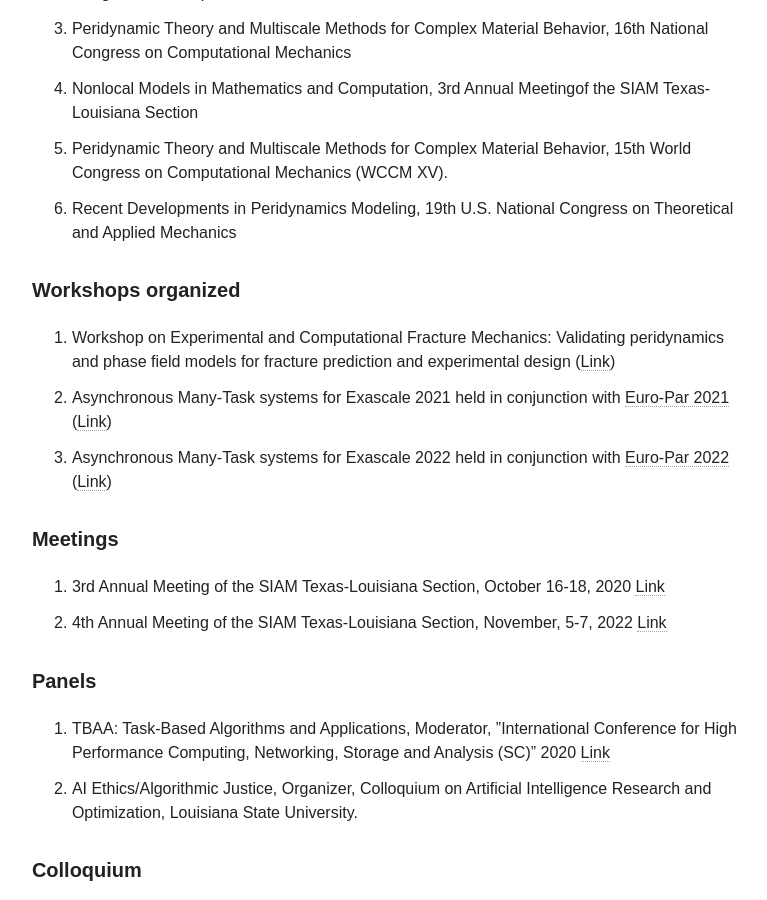
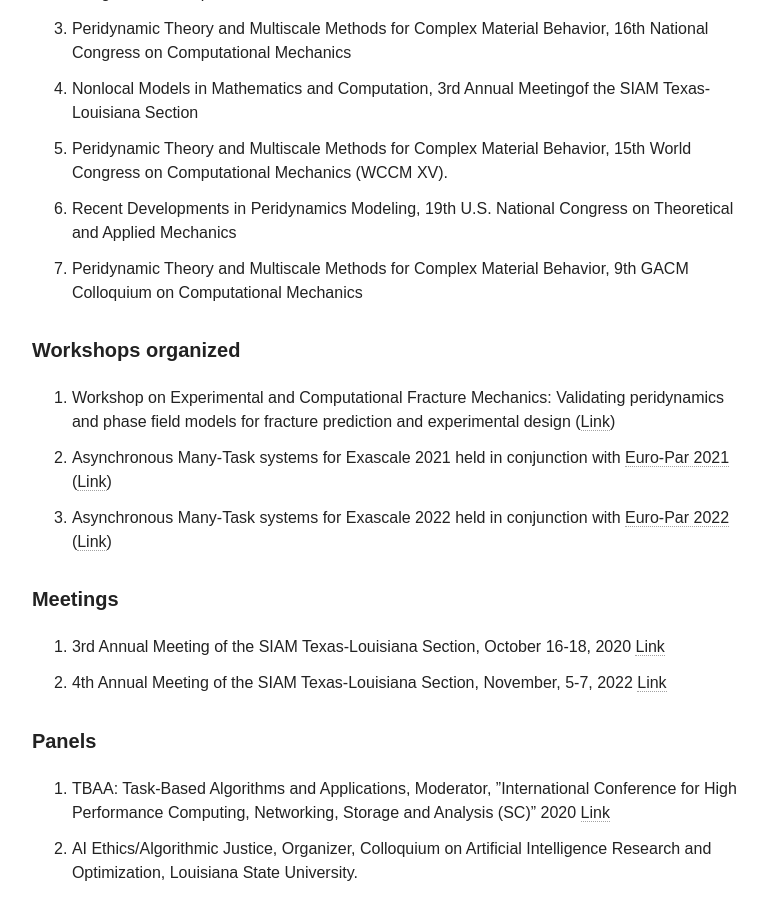
Before and after one commit to diehlpk/diehlpk.github.io, a Jekyll site: the page built from cv/index.md, in a window 1280 px wide and 900 px high, scrolled down 11264 px. Shown: the whole window, without its empty margins (254-1021 px from the left). Built offline with Jekyll 4.4.1, drawn with Linux system fonts in a browser that asks for light colours; nearby versions of some CDN libraries; some web fonts are replaced.

Commit message:
Update CV

```diff
--- a/cv/index.md
+++ b/cv/index.md
@@ -307,6 +307,7 @@
 4. Nonlocal Models in Mathematics and Computation, 3rd Annual Meetingof the SIAM Texas-Louisiana Section
 5. Peridynamic Theory and Multiscale Methods for Complex Material Behavior, 15th World Congress on Computational Mechanics (WCCM XV).
 6. Recent Developments in Peridynamics Modeling, 19th U.S. National Congress on Theoretical and Applied Mechanics
+7. Peridynamic Theory and Multiscale Methods for Complex Material Behavior, 9th GACM Colloquium on Computational Mechanics
 
 ##### Workshops organized
 
```
